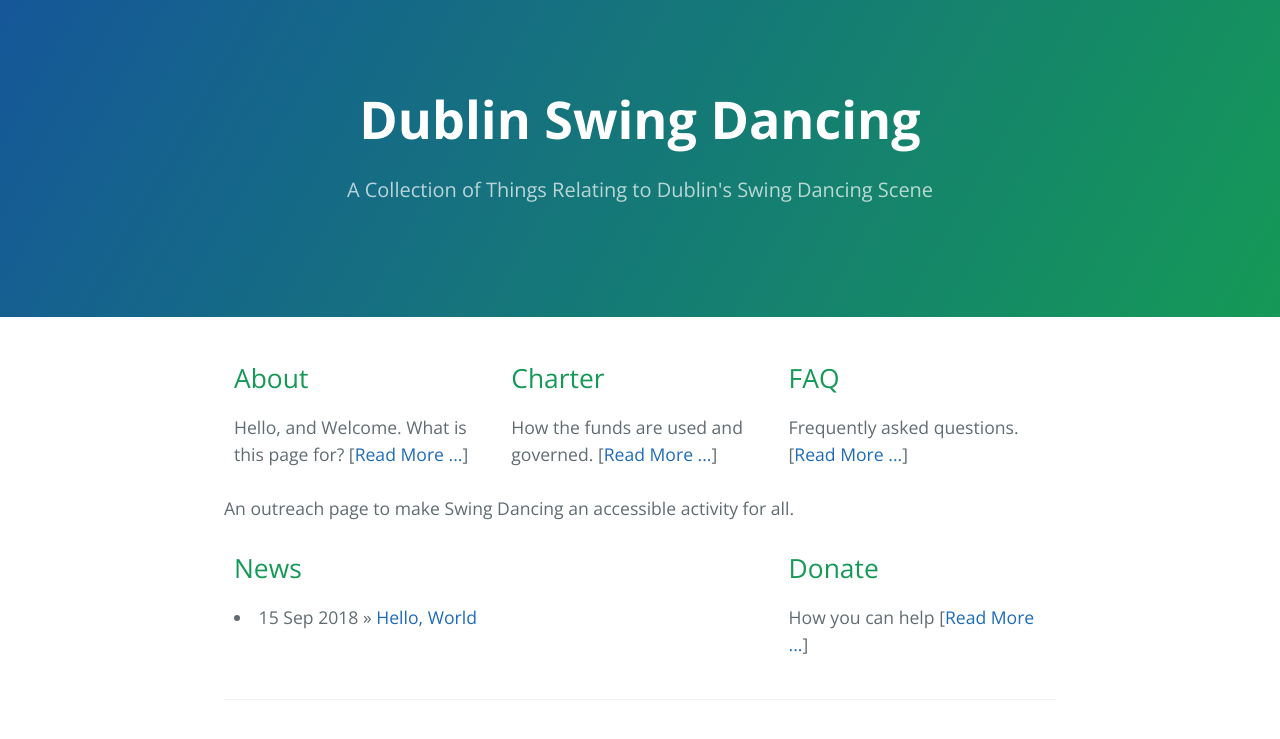
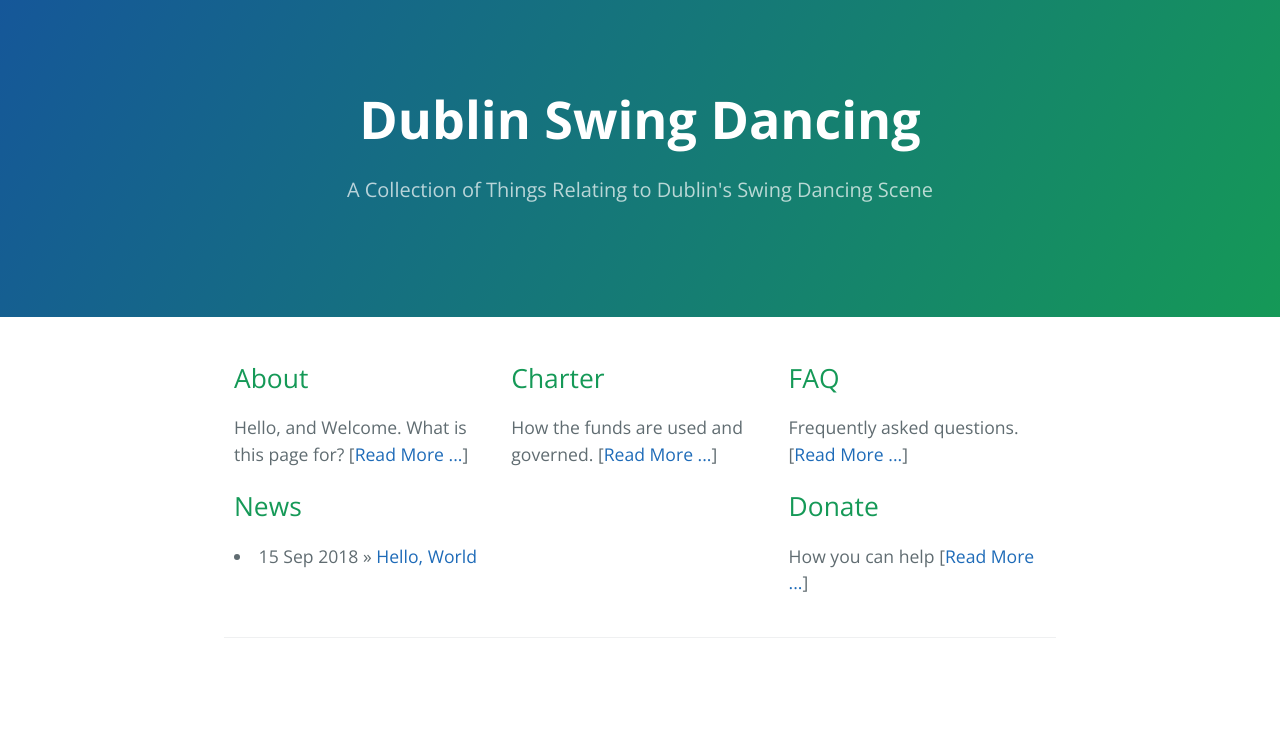
Before and after one commit to DublinSwingDancing/dublinswingdancing.github.io, a Jekyll site: the page built from index.md, in a window 1280 px wide. Shown: the top 739 px of the page. Built offline with Jekyll 4.4.1, drawn with Linux system fonts in a browser that asks for light colours.

Commit message:
Remove blurb

```diff
--- a/index.md
+++ b/index.md
@@ -15,5 +15,3 @@ FAQ
 </h2>
 Frequently asked questions. [<a href="/FAQ">Read More ...</a>]
 </div></div>
-
-An outreach page to make Swing Dancing an accessible activity for all.
```
